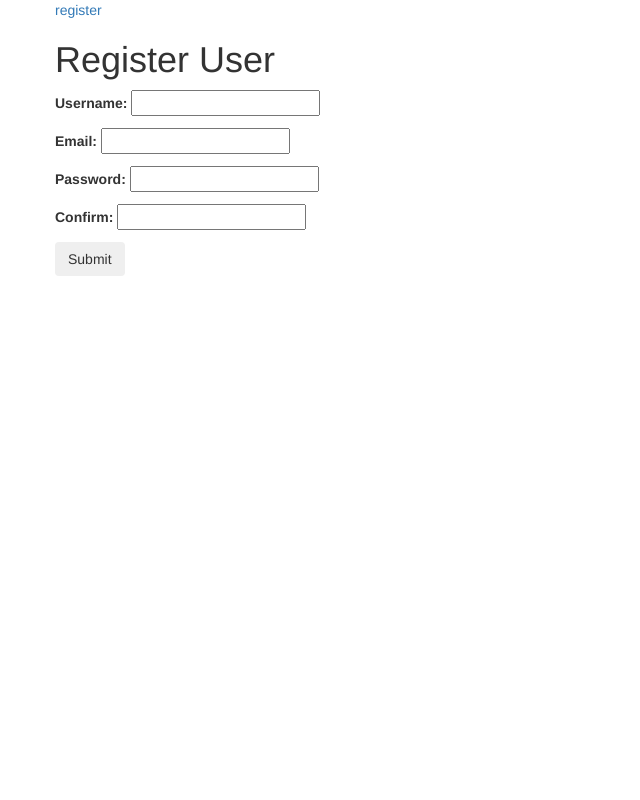
After one commit to DataScientists/TimeGone, a Django app: page /auth/register/ in a window 1280 px wide. The commit adds this page. Shown: the whole page, without its empty margins (0-640 px from the left). Run offline with Django 3.2, Linux system fonts and the light colour scheme; some libraries are stand-ins or nearby versions.

Commit message:
task-#178

```diff
--- a/TimeGone/settings.py
+++ b/TimeGone/settings.py
@@ -86,3 +86,4 @@ USE_TZ = True
 # https://docs.djangoproject.com/en/1.7/howto/static-files/
 
 STATIC_URL = '/static/'
+LOGIN_URL = '/auth/register/'
--- /dev/null
+++ b/core/forms.py
@@ -0,0 +1,15 @@
+from django import forms
+
+
+class RegisterForm(forms.Form):
+    username = forms.CharField()
+    email = forms.EmailField()
+    password = forms.CharField(widget=forms.PasswordInput)
+    confirm = forms.CharField(widget=forms.PasswordInput)
+
+    def clean(self):
+        cleaned_data = super(RegisterForm, self).clean()
+        p = cleaned_data.get('password')
+        c = cleaned_data.get('confirm')
+        if (p and c and p != c):
+            self.add_error('confirm', 'Does not match')
--- a/core/models.py
+++ b/core/models.py
@@ -1,6 +1,7 @@
 from django.db import models
-
+from django.contrib.auth.models import User
 
 class Project(models.Model):
+    user = models.ForeignKey(User, null=True)
     name = models.CharField(max_length=255)
     description = models.TextField()
--- /dev/null
+++ b/core/templates/base.html
@@ -0,0 +1,47 @@
+  <head>
+    <meta charset="utf-8">
+    <meta http-equiv="X-UA-Compatible" content="IE=edge">
+    <meta name="viewport" content="width=device-width, initial-scale=1">
+    <title>TimeGone</title>
+
+    <!-- Bootstrap -->
+    <link rel="stylesheet" href="https://maxcdn.bootstrapcdn.com/bootstrap/3.3.0/css/bootstrap.min.css">
+
+    <!-- HTML5 shim and Respond.js for IE8 support of HTML5 elements and media queries -->
+    <!-- WARNING: Respond.js doesn't work if you view the page via file:// -->
+    <!--[if lt IE 9]>
+      <script src="https://oss.maxcdn.com/html5shiv/3.7.2/html5shiv.min.js"></script>
+      <script src="https://oss.maxcdn.com/respond/1.4.2/respond.min.js"></script>
+    <![endif]-->
+    <link rel="stylesheet" href="https://maxcdn.bootstrapcdn.com/bootstrap/3.3.0/css/bootstrap-theme.min.css">
+    <style type="text/css">
+      .nobr	{ white-space:nowrap; }
+    </style>
+  </head>
+  <body>
+    <div class="container">
+      <div class="row">
+	<div class="span-12">
+	  {% if user.is_authenticated %}
+	  Hi, {{user.username }} <a href="{% url 'logout' %}">logout</a>
+{% else %}
+				    <a href="{% url 'register' %}">register</a>
+				    {% endif %}
+
+	</div>
+      </div>
+      <div class="row">
+	<div class="span-12">
+	  {% block content %}{% endblock %}
+	</div>
+      </div>
+    </div>
+
+
+    <!-- jQuery (necessary for Bootstrap's JavaScript plugins) -->
+    <script src="https://ajax.googleapis.com/ajax/libs/jquery/1.11.1/jquery.min.js"></script>
+    <!-- Include all compiled plugins (below), or include individual files as needed -->
+    <script src="https://maxcdn.bootstrapcdn.com/bootstrap/3.3.0/js/bootstrap.min.js"></script>
+
+  </body>
+</html>
--- /dev/null
+++ b/core/templates/register.html
@@ -0,0 +1,12 @@
+{% extends "base.html" %}
+{% block content %}
+
+{{ form.non_field_errors }}
+
+	  <h1>Register User</h1>
+	  <form class="form" method="POST" action=".">
+	    {% csrf_token %}
+	    {{ form.as_p }}
+	    <button class="btn btn-main" type="submit">Submit</button>
+	  </form>
+{% endblock %}
--- a/core/urls.py
+++ b/core/urls.py
@@ -1,8 +1,11 @@
 from django.conf.urls import patterns, url
+from django.contrib.auth import views as auth_views
 
 from core import views
 
-urlpatterns = patterns('',
+urlpatterns = patterns(
+    '',
     url(r'^$', views.index, name='index'),
-    url(r'^/auth/register/$', views.register, name='register')
+    url(r'^auth/register/$', views.register, name='register'),
+    url(r'^auth/logout/$', auth_views.logout_then_login, name='logout')
 )
--- a/core/views.py
+++ b/core/views.py
@@ -1,24 +1,40 @@
-from django.auth.decorators import login_required
+from django.contrib.auth import authenticate, login
+from django.contrib.auth.decorators import login_required
+from django.contrib.auth.models import User
 from django.shortcuts import render, redirect
+from django.views.decorators.csrf import csrf_protect
 
-from forms import RegiserForm
+from forms import RegisterForm
 from models import Project
-
+from django.db.utils import IntegrityError
 
 @login_required
 def index(request):
-    return render(request, 'index.html', {'objects': Project.objects.all()})
+    qs = Project.objects.filter(user=request.user)
+    return render(request, 'index.html', {'objects': qs})
 
-
+@csrf_protect
 def register(request):
     if request.method == 'POST':
-        form = RegisterForm(request.POST.data)
+        form = RegisterForm(request.POST)
         if form.is_valid():
-            user = User.objects.create(username=form.cleaned_data['username'])
-            user.set_password(form.cleaned_data['password'])
-            user.save()
-            # login user
-            # redirect
+            try:
+                User.objects.create_user(
+                    form.cleaned_data['username'],
+                    form.cleaned_data['email'],
+                    form.cleaned_data['password'])
+            except IntegrityError, e:
+                if 'username' in str(e):
+                    form.add_error('username', 'Username is taken')
+                elif 'email' in str(e):
+                    form.add_error('email', 'Email is already registered')
+                else:
+                    raise e
+            else:
+                user = authenticate(username=form.cleaned_data['username'],
+                                    password=form.cleaned_data['password'])
+                login(request, user)
+                return redirect('index')
     else:
         form = RegisterForm()
     return render(request, 'register.html', {'form': form})
```
Also changed, not shown: core/templates/index.html (+3 -41 lines), core/migrations/0002_project_user.py (added).
